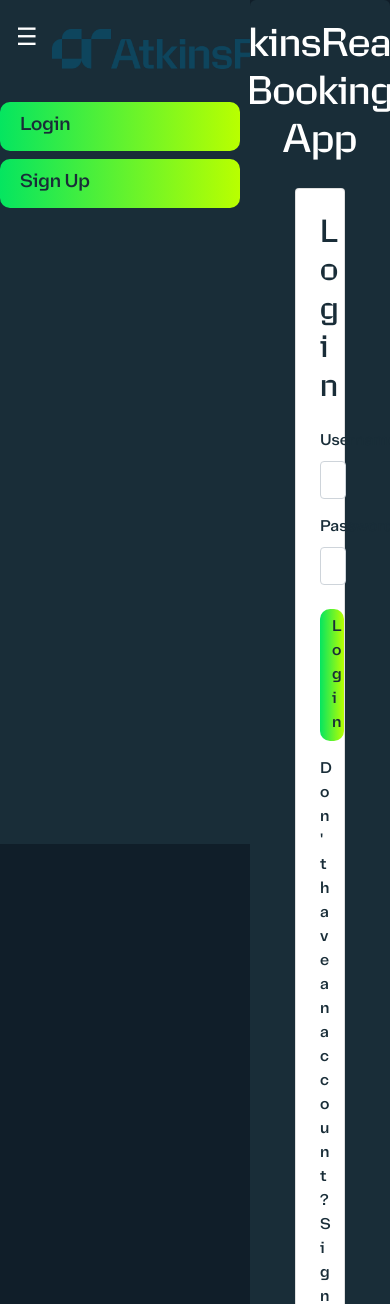
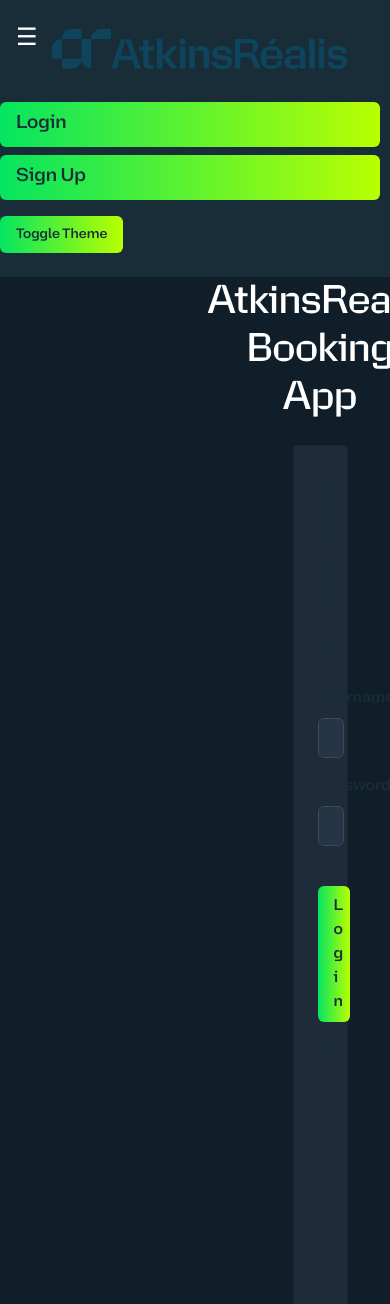
Before and after one commit to CurtisHai/Automation, a Django app: a page that uses equipment_booking_app/workflow_automation/templates/workflow_automation/base.html in a window 390 px wide; the page is wider, and only the part inside the window is pictured. Shown: the top 1304 px of that part. Run offline with Django 5.2, Linux system fonts and the light colour scheme; some libraries are stand-ins or nearby versions.

Commit message:
Improve UI with dark theme and responsive styles

```diff
--- a/equipment_booking_app/workflow_automation/static/css/styles.css
+++ b/equipment_booking_app/workflow_automation/static/css/styles.css
@@ -1,117 +1,96 @@
-/* Page layout */
+:root {
+  --bg-color: #101e29;
+  --text-color: #f1f1f1;
+  --accent-start: #05E560;
+  --accent-end: #B9FF00;
+  --button-text-color: #192d38;
+  --input-bg: #253545;
+  --input-border: #3c4b5a;
+}
+
 body {
-    background-color: #BEDAE5;
-    color: #192d38;
+  background-color: var(--bg-color);
+  color: var(--text-color);
   font-family: 'Bienvenue', sans-serif;
   min-height: 100vh;
   display: flex;
   flex-direction: column;
 }
 
-/* Header */
-header {
-    background-image: linear-gradient(to right, #05E560, #B9FF00);
-    color: #192d38;
-    font-family: 'Bienvenue', sans-serif;
-    padding: 30px;
-    border-radius: 6px;
-    border: 2px solid #05E560;
-    display: flex;
-    align-items: center;
-    justify-content: space-between;
-    flex-wrap: wrap;
+body.light-mode {
+  --bg-color: #f4f4f4;
+  --text-color: #222;
+  --input-bg: #fff;
+  --input-border: #ced4da;
 }
 
-/* Footer */
-footer {
-    background-image: linear-gradient(to right, #05E560, #B9FF00);
-    color: #192d38;
-    font-family: 'Bienvenue', sans-serif;
-    padding: 9px;
-    border-radius: 6px;
-    border: 2px solid #05E560;
-    text-align: center;
-    margin-top: auto;
+main {
+  flex: 1;
 }
 
-/* Headings */
 h1, h2 {
   font-family: 'Gamechanger', sans-serif;
 }
 
-/* Main content grows with flex */
-main {
-    flex: 1;
-}
-
-/* Logo */
 .logo {
   max-height: 40px;
   margin-right: 20px;
 }
 
-/* Center navigation bar */
-.center-nav {
-    font-size: 1.2rem;
-    display: flex;
-    gap: 10px;
-    flex-grow: 1;
-    justify-content: center;
-    flex-wrap: wrap;
+.nav-link,
+.auth-btn,
+.btn {
+  padding: 0.5rem 1rem;
+  background-image: linear-gradient(to right, var(--accent-start), var(--accent-end));
+  color: var(--button-text-color);
+  border: none;
+  border-radius: 0.375rem;
+  text-decoration: none;
+  transition: background-image 0.2s ease, transform 0.1s;
+  margin-right: 10px;
+  display: inline-block;
 }
 
-/* Nav links */
-.nav-link {
-    padding: 10px 20px;
-    background-image: linear-gradient(to right, #05E560, #B9FF00);
-    color: #192d38;
-    border-radius: 10px;
-    text-decoration: none;
-    transition: background-image 0.3s ease;
-    margin-right: 10px;
+.nav-link:hover,
+.auth-btn:hover,
+.btn:hover {
+  background-image: linear-gradient(to right, var(--accent-end), var(--accent-start));
 }
 
-.nav-link:hover {
-    background-image: linear-gradient(to right, #B9FF00, #05E560);
-    color: #192d38;
+.btn:active,
+.auth-btn:active,
+.nav-link:active {
+  transform: scale(0.97);
 }
 
-/* Auth buttons */
-.auth-btn {
-    background-image: linear-gradient(to right, #05E560, #B9FF00);
-    color: #192d38;
-    border: none;
-    padding: 10px 20px;
-    border-radius: 10px;
-    font-size: 1.2rem;
-    margin-right: 10px;
-    transition: background-image 0.3s ease;
+input[type="text"],
+input[type="password"],
+input[type="email"],
+input[type="number"],
+select,
+textarea,
+.form-control {
+  background-color: var(--input-bg);
+  color: var(--text-color);
+  border: 1px solid var(--input-border);
+  border-radius: 0.375rem;
+  padding: 0.5rem 0.75rem;
+  height: 40px;
 }
 
-.auth-btn:hover {
-    background-image: linear-gradient(to right, #B9FF00, #05E560);
-    color: #192d38;
-}
-
-/* Generic button */
-.btn {
-    background-image: linear-gradient(to right, #05E560, #B9FF00);
-    color: #192d38;
-    border: none;
-    border-radius: 10px;
-    margin-right: 10px;
-}
-
-.btn:hover {
-    background-image: linear-gradient(to right, #B9FF00, #05E560);
-    color: #192d38;
+input:focus,
+textarea:focus,
+select:focus {
+  outline: none;
+  border-color: var(--accent-end);
+  box-shadow: 0 0 0 0.2rem rgba(5, 229, 96, 0.25);
 }
 
 .card {
-    background-color: #ffffff;
-    color: #192d38;
+  background-color: #1e2b38;
+  color: var(--text-color);
 }
-/* Sidebar */
+
 .sidebar {
   position: fixed;
   top: 0;
@@ -147,3 +126,14 @@ main {
 body.sidebar-collapsed #main-content {
   margin-left: 60px;
 }
+
+@media (max-width: 768px) {
+  #sidebar {
+    width: 100%;
+    height: auto;
+    position: relative;
+  }
+  body.sidebar-collapsed #main-content {
+    margin-left: 0;
+  }
+}
--- /dev/null
+++ b/equipment_booking_app/workflow_automation/static/js/theme-toggle.js
@@ -0,0 +1,16 @@
+document.addEventListener('DOMContentLoaded', function () {
+  const toggle = document.getElementById('themeToggle');
+  if (!toggle) return;
+  const body = document.body;
+  const saved = localStorage.getItem('theme');
+  if (saved) {
+    body.classList.remove('dark-mode', 'light-mode');
+    body.classList.add(saved);
+  }
+  toggle.addEventListener('click', function () {
+    body.classList.toggle('light-mode');
+    body.classList.toggle('dark-mode');
+    const mode = body.classList.contains('light-mode') ? 'light-mode' : 'dark-mode';
+    localStorage.setItem('theme', mode);
+  });
+});
--- a/equipment_booking_app/workflow_automation/templates/workflow_automation/base.html
+++ b/equipment_booking_app/workflow_automation/templates/workflow_automation/base.html
@@ -125,7 +125,7 @@
     <!-- Link to the custom CSS file for additional styles -->
     <link rel="stylesheet" href="{% static 'workflow_automation/css/styles.css' %}">
 </head>
-<body class="d-flex flex-column min-vh-100" style="background-color: #101e29; color: white;">
+<body class="d-flex flex-column min-vh-100 dark-mode">
     {% include 'workflow_automation/partials/sidebar.html' %}
     <div id="main-content" class="flex-grow-1">
 
@@ -139,7 +139,7 @@
     </div>
     {% endif %}
 
-    <main class="container flex-grow-1" style="background-color: #192d38; color: white; border-radius: 6px; padding: 20px;">
+    <main class="container flex-grow-1">
         {% block content %}
         {% endblock %}
     </main>
@@ -149,6 +149,7 @@
     <script src="https://code.jquery.com/jquery-3.5.1.slim.min.js"></script>
     <script src="https://cdn.jsdelivr.net/npm/@popperjs/core@2.5.2/dist/umd/popper.min.js"></script>
     <script src="https://stackpath.bootstrapcdn.com/bootstrap/4.5.2/js/bootstrap.min.js"></script>
+    <script src="{% static 'workflow_automation/js/theme-toggle.js' %}"></script>
 
     <script>
         function confirmLogout(event) {
--- a/equipment_booking_app/workflow_automation/templates/workflow_automation/partials/sidebar.html
+++ b/equipment_booking_app/workflow_automation/templates/workflow_automation/partials/sidebar.html
@@ -34,5 +34,6 @@
         {% else %}
             <a href="{% url 'logout' %}" id="logout-link" class="nav-link" onclick="confirmLogout(event)">Logout</a>
         {% endif %}
+        <button id="themeToggle" class="btn btn-sm d-block mt-3">Toggle Theme</button>
     </div>
 </div>
```
Lines whose indentation alone changed are shown as unchanged.
